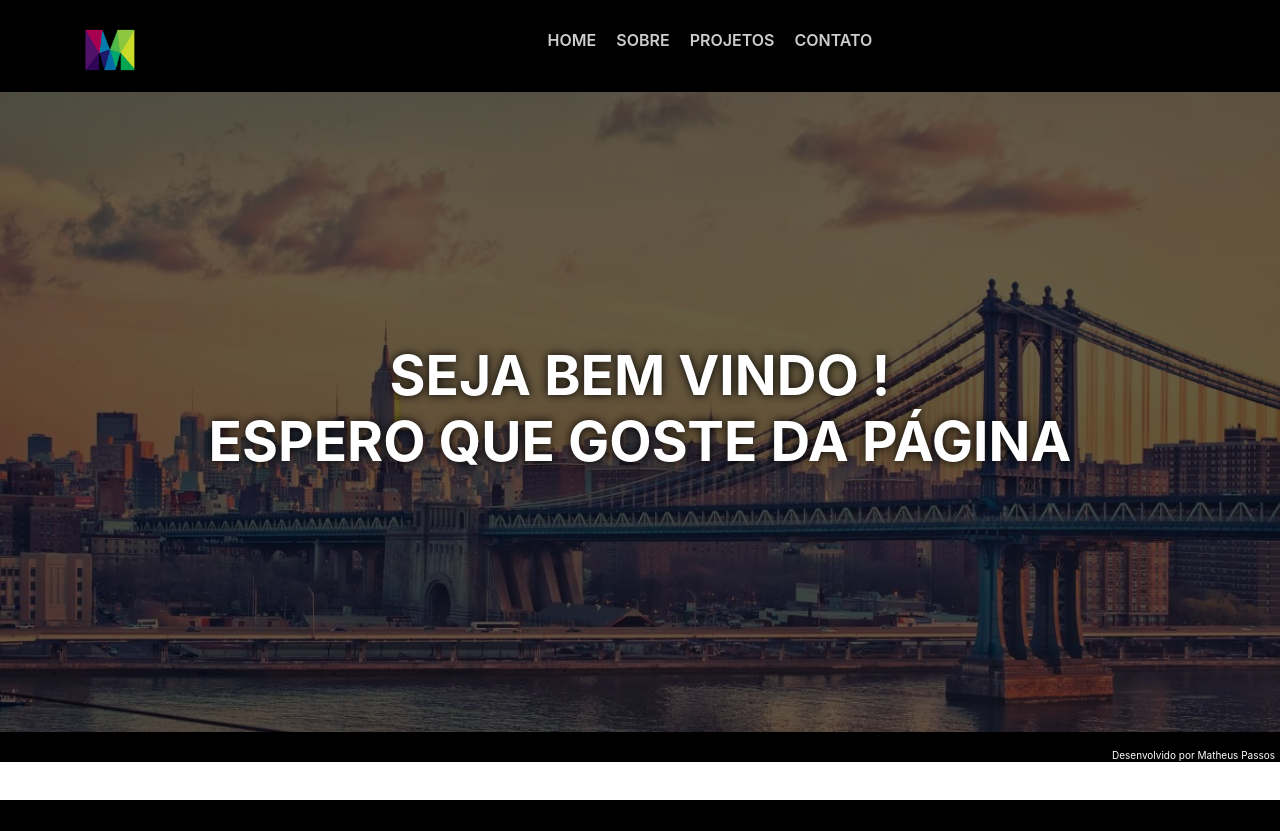
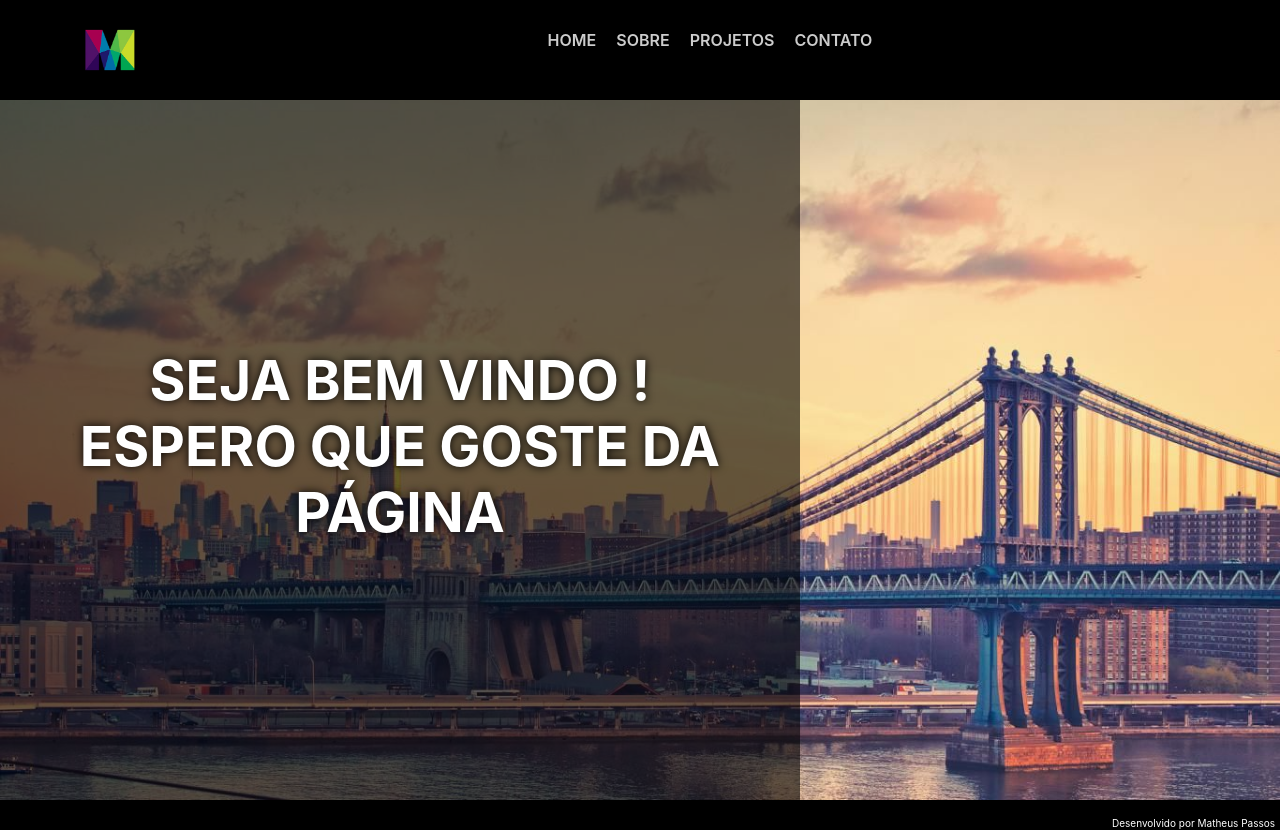
Before and after one commit to PassosMatheus/matheus, a PHP site: page / in a window 1280 px wide. Before the commit the page ends 800 px from the top, so only its background shows below. Run offline with PHP 8.4, Linux system fonts and the light colour scheme.

Commit message:
Alterado itens de imagens que estavam com porcentagem para pixels

```diff
--- a/assets/css/style.css
+++ b/assets/css/style.css
@@ -4,7 +4,7 @@ body {
     overflow-x: hidden;
 }
 header {
-    height:92px;
+    height:100px;
     background-color:#000;
     color:#FFF;
 }
@@ -51,14 +51,13 @@ header {
 
 .banner {
     background-image: url('../imagens/cidade.jpg');
-    height:80%;
-    width:100%;
+    height:calc(100vh - 100px);
     background-size:cover;
     background-position:bottom;
     overflow:hidden;
 }
 .banner .slide {
-    width:100%;
+    width:100vh;
     display:inline-block;
     background-color:rgba(0, 0, 0, 0.6 );
 }
```
Also changed, not shown: assets/imagens/linkedin (1).png (added), assets/imagens/linkedin.jpg (added), assets/imagens/mesa.webp (added), assets/imagens/site.jpg (added), assets/imagens/site.png (added), assets/imagens/site2.png (added).
